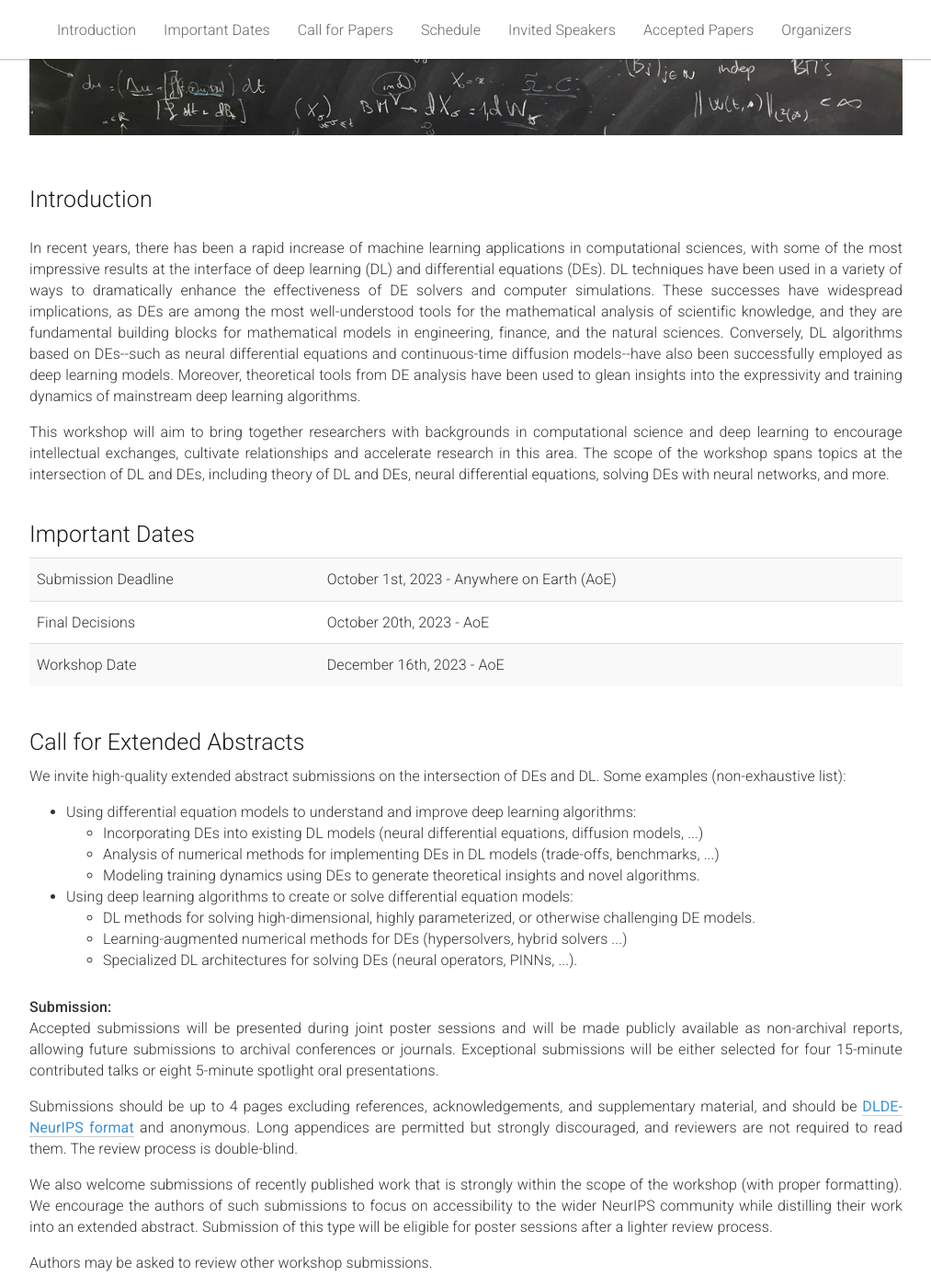
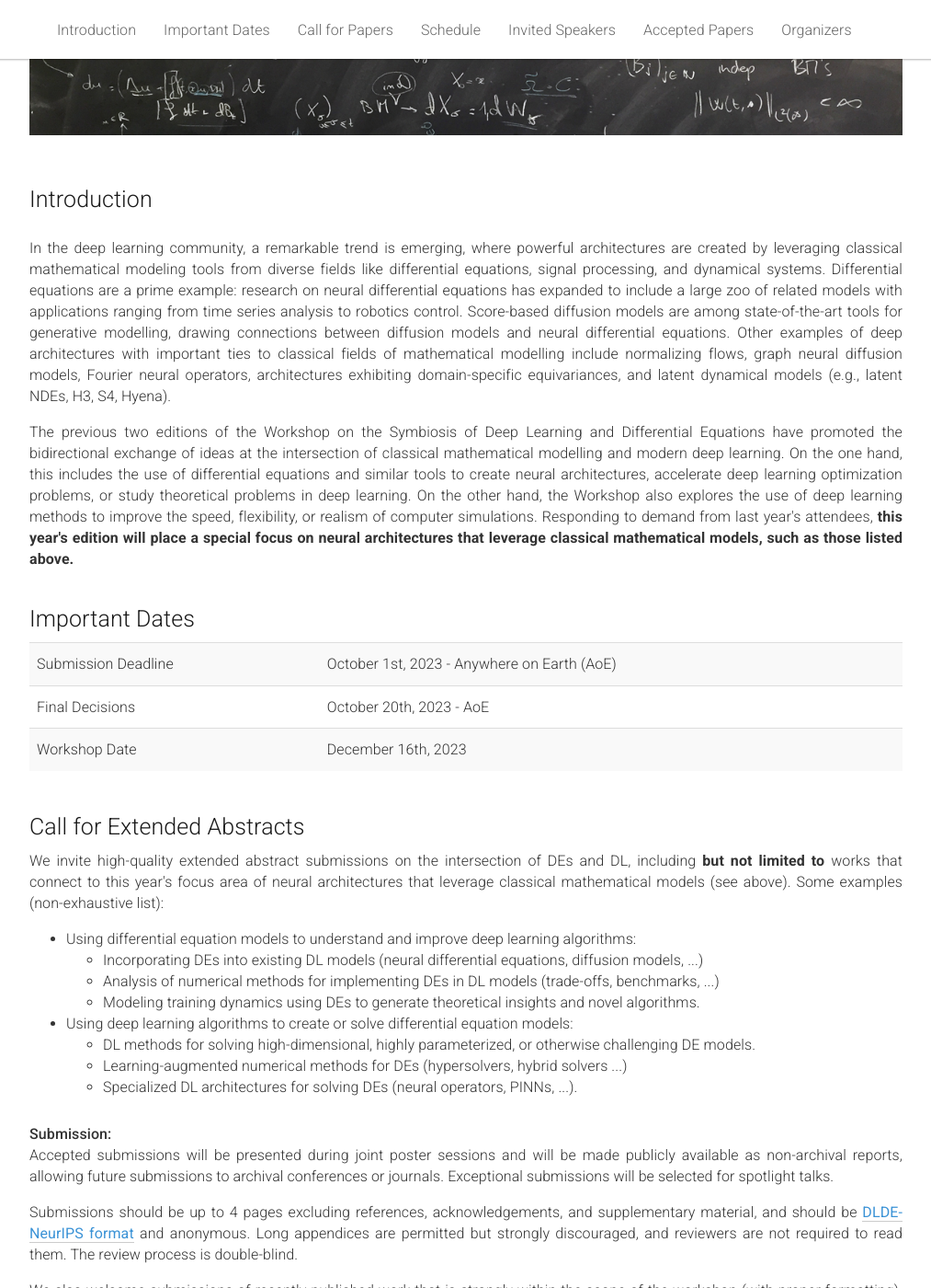
Before and after one commit to dlde-2023/dlde-2023.github.io, a Jekyll site: the page built from _pages/home.md, in a window 1280 px wide and 1400 px high, scrolled down 404 px. Shown: the whole window at 92% size, without its empty margins (133-1146 px from the left). Built offline with Jekyll 4.4.1, drawn with Linux system fonts in a browser that asks for light colours.

Commit message:
Adjust introduction + minor tweaks

```diff
--- a/_pages/home.md
+++ b/_pages/home.md
@@ -52,21 +52,16 @@ acknowledgements: ""
   <div class="col-xs-12">
 <p>
 
-<p>
-In recent years, there has been a rapid increase of machine learning applications in computational sciences, with some of the most impressive results at the interface of deep learning (DL) and differential equations (DEs).
-DL techniques have been used in a variety of ways to dramatically enhance the effectiveness of DE solvers and computer simulations.
-These successes have widespread implications, as DEs are among the most well-understood tools for the mathematical analysis of scientific knowledge, and they are fundamental building blocks for mathematical models in engineering, finance, and the natural sciences.
-Conversely, DL algorithms based on DEs--such as neural differential equations and continuous-time diffusion models--have also been successfully employed as deep learning models.
-Moreover, theoretical tools from DE analysis have been used to glean insights into the expressivity and training dynamics of mainstream deep learning algorithms. </p>
 
 <p>
-This workshop will aim to bring together researchers with backgrounds in computational science and deep learning to encourage intellectual exchanges, cultivate relationships and accelerate research in this area.
-The scope of the workshop spans topics at the intersection of DL and DEs, including theory of DL and DEs, neural differential equations, solving DEs with neural networks, and more. </p>
-
+In the deep learning community, a remarkable trend is emerging, where powerful architectures are created by leveraging classical mathematical modeling tools from diverse fields like differential equations, signal processing, and dynamical systems. Differential equations are a prime example: research on neural differential equations has expanded to include a large zoo of related models with applications ranging from time series analysis to robotics control. Score-based diffusion models are among state-of-the-art tools for generative modelling, drawing connections between diffusion models and neural differential equations. Other examples of deep architectures with important ties to classical fields of mathematical modelling include normalizing flows, graph neural diffusion models, Fourier neural operators, architectures exhibiting domain-specific equivariances, and latent dynamical models (e.g., latent NDEs, H3, S4, Hyena).
+</p>
 
 <p>
+The previous two editions of the Workshop on the Symbiosis of Deep Learning and Differential Equations have promoted the bidirectional exchange of ideas at the intersection of classical mathematical modelling and modern deep learning. On the one hand, this includes the use of differential equations and similar tools to create neural architectures, accelerate deep learning optimization problems, or study theoretical problems in deep learning. On the other hand, the Workshop also explores the use of deep learning methods to improve the speed, flexibility, or realism of computer simulations.
+Responding to demand from last year's attendees, <b>this year's edition will place a special focus on neural architectures that leverage classical mathematical models, such as those listed above.</b>
+</p>
 
-</p>
 
 <br>
 
@@ -91,7 +86,7 @@ The scope of the workshop spans topics at the intersection of DL and DEs, includ
         </tr>
         <tr>
           <td>Workshop Date</td>
-          <td>December 16th, 2023 - AoE </td>
+          <td>December 16th, 2023 </td>
         </tr>
       </tbody>
     </table>
@@ -106,7 +101,8 @@ The scope of the workshop spans topics at the intersection of DL and DEs, includ
 <div class="row">
   <div class="col-xs-12">
     <p>
-      We invite high-quality extended abstract submissions on the intersection of DEs and DL. Some examples (non-exhaustive list):
+      We invite high-quality extended abstract submissions on the intersection of DEs and DL, including <b>but not limited to</b> works that connect to this year's focus area of neural architectures that leverage classical mathematical models (see above).
+      Some examples (non-exhaustive list):
     </p>
 
 <p>
@@ -123,7 +119,7 @@ The scope of the workshop spans topics at the intersection of DL and DEs, includ
       <ul>
         <li>DL methods for solving high-dimensional, highly parameterized, or otherwise challenging DE models.</li>
         <li>Learning-augmented numerical methods for DEs (hypersolvers, hybrid solvers ...) </li>
-        <li>Specialized DL architectures for solving DEs (neural operators, PINNs, ...). </li>
+        <li>Specialized DL architectures for solving DEs (neural operators, PINNs,  ...). </li>
       </ul>
     </ul>
   </div>
@@ -133,8 +129,7 @@ The scope of the workshop spans topics at the intersection of DL and DEs, includ
   <p> <span style="font-weight:500;">Submission:</span>
   <br/>
     Accepted submissions will be presented during joint poster sessions and will be made publicly available as non-archival reports, allowing future submissions to archival conferences or journals.
-    Exceptional submissions will be either selected for four 15-minute contributed talks
-    or eight 5-minute spotlight oral presentations.
+    Exceptional submissions will be selected for spotlight talks.
   </p>
 
   <p>
```
